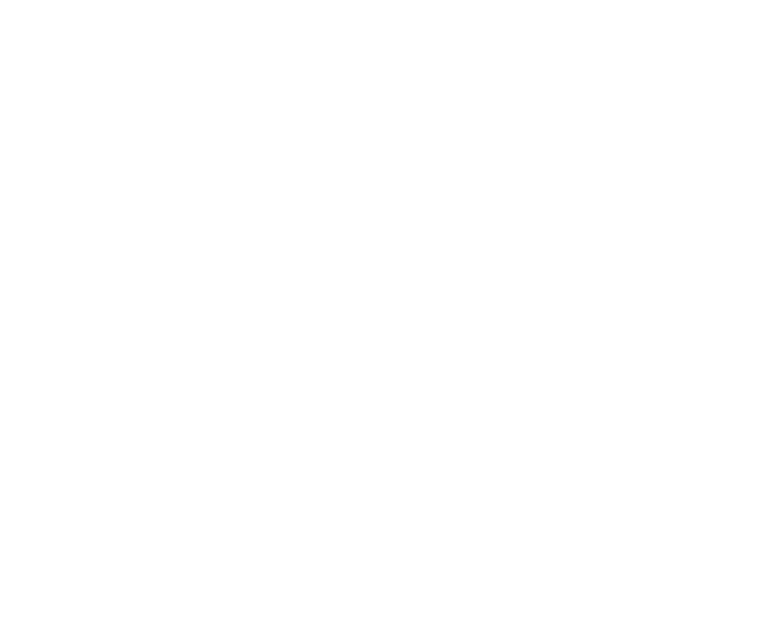
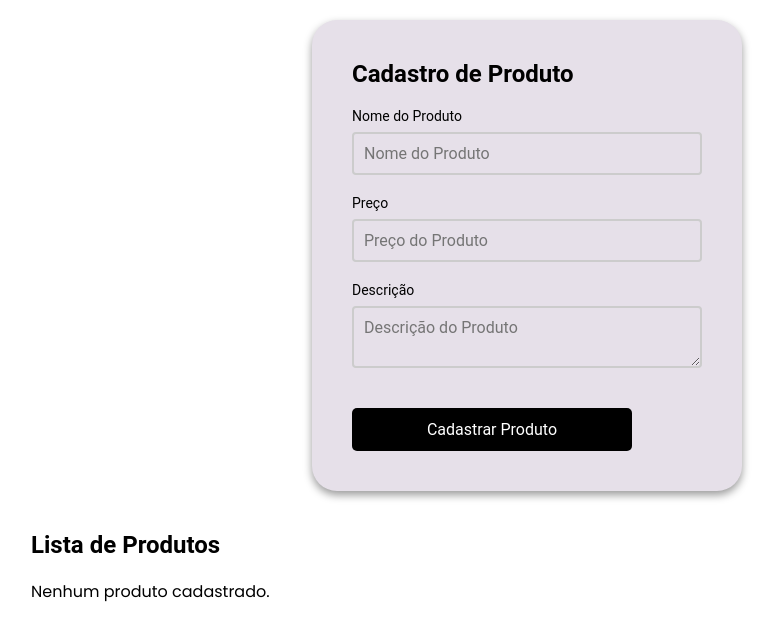
Before and after one commit to Webnautas/PageService, a React (Vite) app: page /produto in a window 1280 px wide. Before the commit this address had no page. Shown: the top 640 px of the page, without its empty margins (113-891 px from the left). Built offline with nearby package versions, Linux system fonts and the light colour scheme.

Commit message:
CadastroProduto
Feito só colocar o back

```diff
--- a/package.json
+++ b/package.json
@@ -12,7 +12,7 @@
   "dependencies": {
     "@fortawesome/fontawesome-svg-core": "^6.6.0",
     "@react-oauth/google": "^0.12.1",
-    "axios": "^1.7.7",
+    "axios": "^1.7.8",
     "react": "^18.3.1",
     "react-dom": "^18.3.1",
     "react-router-dom": "^6.27.0"
--- a/src/AppRoutes.jsx
+++ b/src/AppRoutes.jsx
@@ -3,6 +3,7 @@
 import { Cadastro } from "./Pages/Cadastro";
 import { Login } from "./Pages/Login";
 import { Pedido } from "./Pages/Pedido";
+import { CadastroProduto } from "./Pages/ADM/CadastroProduto";
 
 export function AppRoutes() {
   return (
@@ -12,6 +13,7 @@
         <Route path="/cadastro" element={<Cadastro />} />
         <Route path="/login" element={<Login />} />
         <Route path="/pedido" element={<Pedido />} />
+        <Route path="/produto" element={<CadastroProduto />} />
       </Routes>
     </Router>
   );
--- /dev/null
+++ b/src/Pages/ADM/CadastroProduto.css
@@ -0,0 +1,115 @@
+.background-produto {
+    display: flex;
+    flex-direction: column;
+    align-items: center;
+    padding: 20px;
+  }
+
+  .background-cadastro {
+    width: 350px;
+    background: #e6e0e9;
+    border-radius: 25px;
+    padding: 40px;
+    box-shadow: 0 4px 8px rgba(0, 0, 0, 0.4);
+    margin-bottom: 40px;
+  }
+
+  .titulo {
+    font-family: "Roboto", sans-serif;
+    font-size: 24px;
+    color: #000;
+    margin-bottom: 20px;
+  }
+
+  .text-inputs {
+    display: flex;
+    flex-direction: column;
+    gap: 20px;
+  }
+
+  .input-field {
+    display: flex;
+    flex-direction: column;
+  }
+
+  .label-text {
+    font-size: 14px;
+    margin-bottom: 8px;
+  }
+
+  .input-text {
+    padding: 10px;
+    border: 2px solid #ccc;
+    border-radius: 4px;
+    font-size: 16px;
+  }
+
+  .cadastrar {
+    margin-top: 20px;
+  }
+
+  .cadastrar-button {
+    width: 100%;
+    padding: 12px;
+    background-color: #000;
+    color: #fff;
+    border: none;
+    border-radius: 5px;
+    font-size: 16px;
+    cursor: pointer;
+    transition: background-color 0.3s ease;
+  }
+
+  .cadastrar-button:hover {
+    background-color: #333;
+  }
+
+  .lista-produtos {
+    width: 80%;
+  }
+
+  .produto-lista {
+    list-style-type: none;
+    padding: 0;
+  }
+
+  .produto-item {
+    border: 1px solid #ccc;
+    border-radius: 8px;
+    padding: 15px;
+    margin-bottom: 10px;
+    display: flex;
+    flex-direction: column;
+    gap: 10px;
+  }
+
+  .botoes {
+    display: flex;
+    gap: 10px;
+  }
+
+  .editar-button,
+  .excluir-button {
+    padding: 8px 12px;
+    border: none;
+    border-radius: 5px;
+    cursor: pointer;
+  }
+
+  .editar-button {
+    background-color: #007bff;
+    color: #fff;
+  }
+
+  .excluir-button {
+    background-color: #ff4d4d;
+    color: #fff;
+  }
+
+  .editar-button:hover {
+    background-color: #0056b3;
+  }
+
+  .excluir-button:hover {
+    background-color: #cc0000;
+  }
--- /dev/null
+++ b/src/Pages/ADM/CadastroProduto.jsx
@@ -0,0 +1,151 @@
+import { useState } from "react";
+import "./CadastroProduto.css";
+
+export function CadastroProduto() {
+  const [nome, setNome] = useState("");
+  const [preco, setPreco] = useState("");
+  const [descricao, setDescricao] = useState("");
+  const [produtos, setProdutos] = useState([]);
+  const [produtoEditando, setProdutoEditando] = useState(null);
+
+  const handleCadastro = () => {
+    if (!nome || !preco || !descricao) {
+      alert("Todos os campos são obrigatórios!");
+      return;
+    }
+
+    const novoProduto = {
+      id: produtoEditando ? produtoEditando.id : Date.now(), // Gera um ID único
+      nome,
+      preco: parseFloat(preco),
+      descricao,
+    };
+
+    if (produtoEditando) {
+      // Atualizar produto
+      setProdutos((produtos) =>
+        produtos.map((produto) =>
+          produto.id === produtoEditando.id ? novoProduto : produto
+        )
+      );
+      setProdutoEditando(null);
+      alert("Produto atualizado com sucesso!");
+    } else {
+      // Adicionar produto
+      setProdutos([...produtos, novoProduto]);
+      alert("Produto cadastrado com sucesso!");
+    }
+
+    // Limpar campos
+    setNome("");
+    setPreco("");
+    setDescricao("");
+  };
+
+  const handleEditar = (id) => {
+    const produto = produtos.find((produto) => produto.id === id);
+    setNome(produto.nome);
+    setPreco(produto.preco.toString());
+    setDescricao(produto.descricao);
+    setProdutoEditando(produto);
+  };
+
+  const handleExcluir = (id) => {
+    const produtosAtualizados = produtos.filter((produto) => produto.id !== id);
+    setProdutos(produtosAtualizados);
+    alert("Produto excluído com sucesso!");
+  };
+
+  return (
+    <div className="background-produto">
+      <div className="background-cadastro">
+        <h2 className="titulo">Cadastro de Produto</h2>
+        <div className="text-inputs">
+          <div className="input-field">
+            <label htmlFor="nome" className="label-text">
+              Nome do Produto
+            </label>
+            <input
+              id="nome"
+              className="input-text"
+              type="text"
+              placeholder="Nome do Produto"
+              value={nome}
+              onChange={(e) => setNome(e.target.value)}
+            />
+          </div>
+
+          <div className="input-field">
+            <label htmlFor="preco" className="label-text">
+              Preço
+            </label>
+            <input
+              id="preco"
+              className="input-text"
+              type="number"
+              placeholder="Preço do Produto"
+              value={preco}
+              onChange={(e) => setPreco(e.target.value)}
+            />
+          </div>
+
+          <div className="input-field">
+            <label htmlFor="descricao" className="label-text">
+              Descrição
+            </label>
+            <textarea
+              id="descricao"
+              className="input-text"
+              placeholder="Descrição do Produto"
+              value={descricao}
+              onChange={(e) => setDescricao(e.target.value)}
+            />
+          </div>
+        </div>
+
+        <div className="cadastrar">
+          <button className="cadastrar-button" onClick={handleCadastro}>
+            {produtoEditando ? "Atualizar Produto" : "Cadastrar Produto"}
+          </button>
+        </div>
+      </div>
+
+      <div className="lista-produtos">
+        <h2 className="titulo">Lista de Produtos</h2>
+        {produtos.length === 0 ? (
+          <p className="nenhum-produto">Nenhum produto cadastrado.</p>
+        ) : (
+          <ul className="produto-lista">
+            {produtos.map((produto) => (
+              <li key={produto.id} className="produto-item">
+                <div>
+                  <strong>Nome:</strong> {produto.nome}
+                </div>
+                <div>
+                  <strong>Preço:</strong> R$ {produto.preco.toFixed(2)}
+                </div>
+                <div>
+                  <strong>Descrição:</strong> {produto.descricao}
+                </div>
+                <div className="botoes">
+                  <button
+                    className="editar-button"
+                    onClick={() => handleEditar(produto.id)}
+                  >
+                    Editar
+                  </button>
+                  <button
+                    className="excluir-button"
+                    onClick={() => handleExcluir(produto.id)}
+                  >
+                    Excluir
+                  </button>
+                </div>
+              </li>
+            ))}
+          </ul>
+        )}
+      </div>
+    </div>
+  );
+}
```
Also changed, not shown: 1 other file (tests, documents, lock files or other folders).
